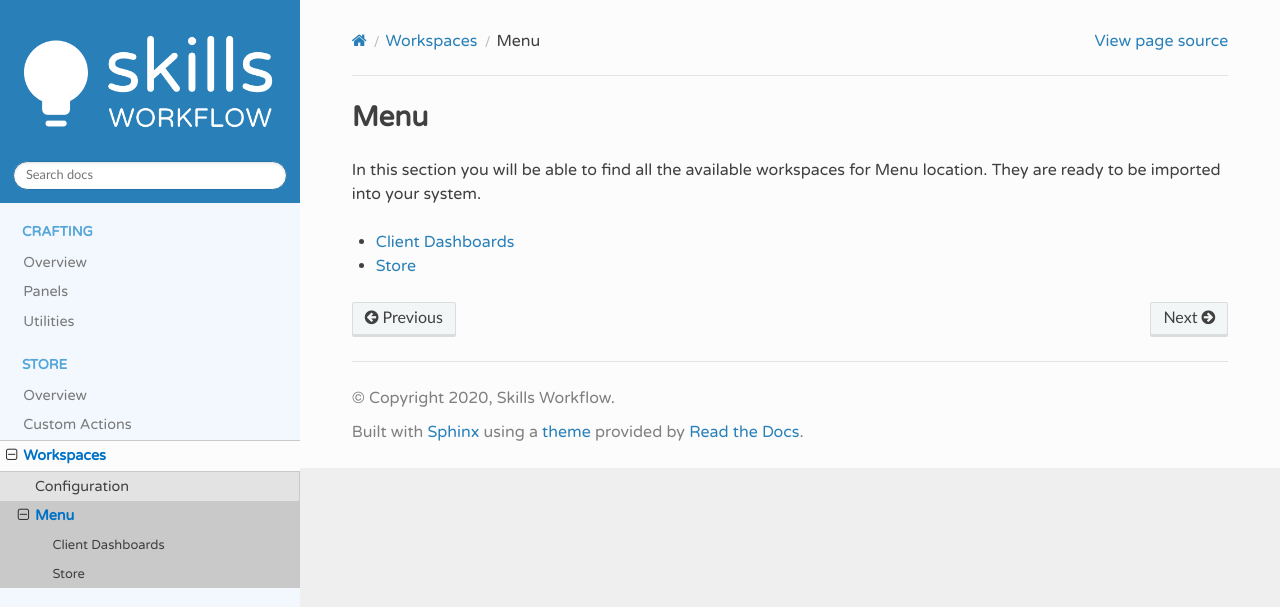
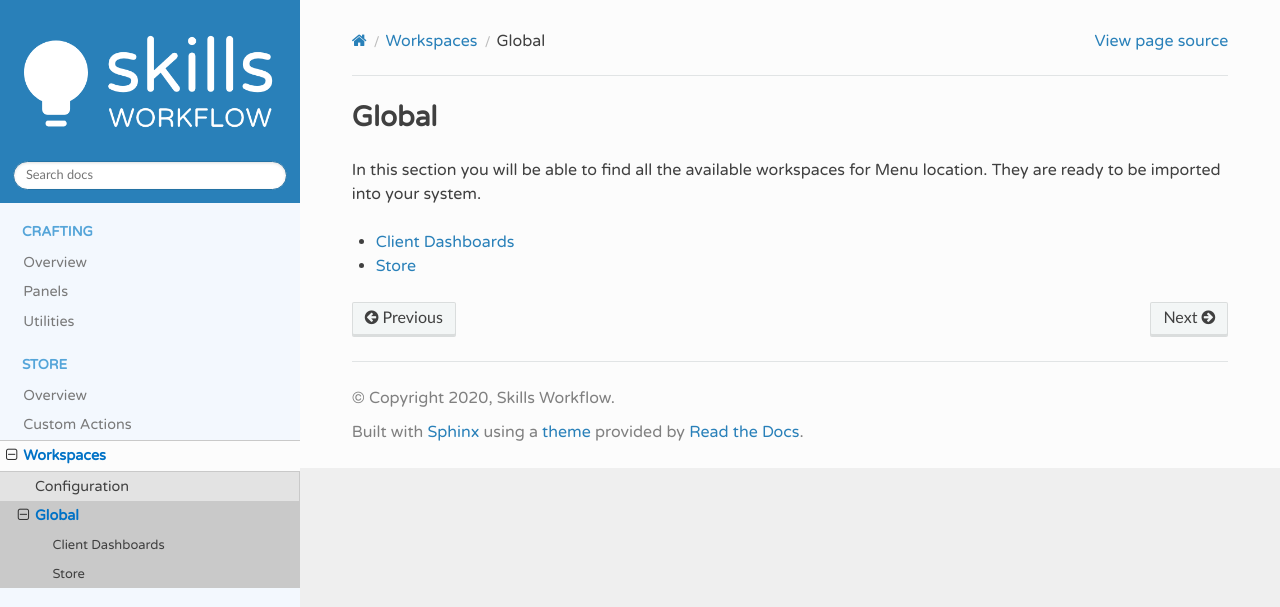
Before and after one commit to ndangeles/Documentation, a Sphinx documentation site: the page built from docs/store/workspaces/global/index.rst, in a window 1280 px wide. Shown: the top 607 px of the page. Built offline with Sphinx 7.4.7 and the Read the Docs theme 2.0.0, drawn with Linux system fonts in a browser that asks for light colours.

Commit message:
renamed from menu to global

```diff
--- a/docs/store/workspaces/menu/index.rst
+++ b/docs/store/workspaces/global/index.rst
@@ -1,5 +1,5 @@
-Menu
-====
+Global
+======
 
 In this section you will be able to find all the available workspaces for Menu location.
 They are ready to be imported into your system.
--- a/docs/store/workspaces/index.rst
+++ b/docs/store/workspaces/index.rst
@@ -7,5 +7,4 @@ They are ready to be imported into your system.
 .. toctree::
    :glob:
 
-   configuration/index
-   menu/index
+   */index
--- a/docs/whatsnew/20.9/25944.rst
+++ b/docs/whatsnew/20.9/25944.rst
@@ -1,4 +1,4 @@
-Clients form SAP will generate an internal client number when Company code is missing
+Clients from SAP will generate an internal client number when Company code is missing
 =====================================================================================
 
 .. note::
```
Also changed, not shown: docs/store/workspaces/global/client-dashboard.rst (renamed from docs/store/workspaces/menu/client-dashboard.rst), docs/store/workspaces/global/client-dashboard/Image1.png (renamed from docs/store/workspaces/menu/client-dashboard/Image1.png), docs/store/workspaces/global/client-dashboard/Image2.png (renamed from docs/store/workspaces/menu/client-dashboard/Image2.png), docs/store/workspaces/global/client-dashboard/Image3.png (renamed from docs/store/workspaces/menu/client-dashboard/Image3.png), docs/store/workspaces/global/client-dashboard/Image4.png (renamed from docs/store/workspaces/menu/client-dashboard/Image4.png), docs/store/workspaces/global/client-dashboard/Image5.png (renamed from docs/store/workspaces/menu/client-dashboard/Image5.png), docs/store/workspaces/global/store.rst (renamed from docs/store/workspaces/menu/store.rst), docs/store/workspaces/global/store/store.png (renamed from docs/store/workspaces/menu/store/store.png).
